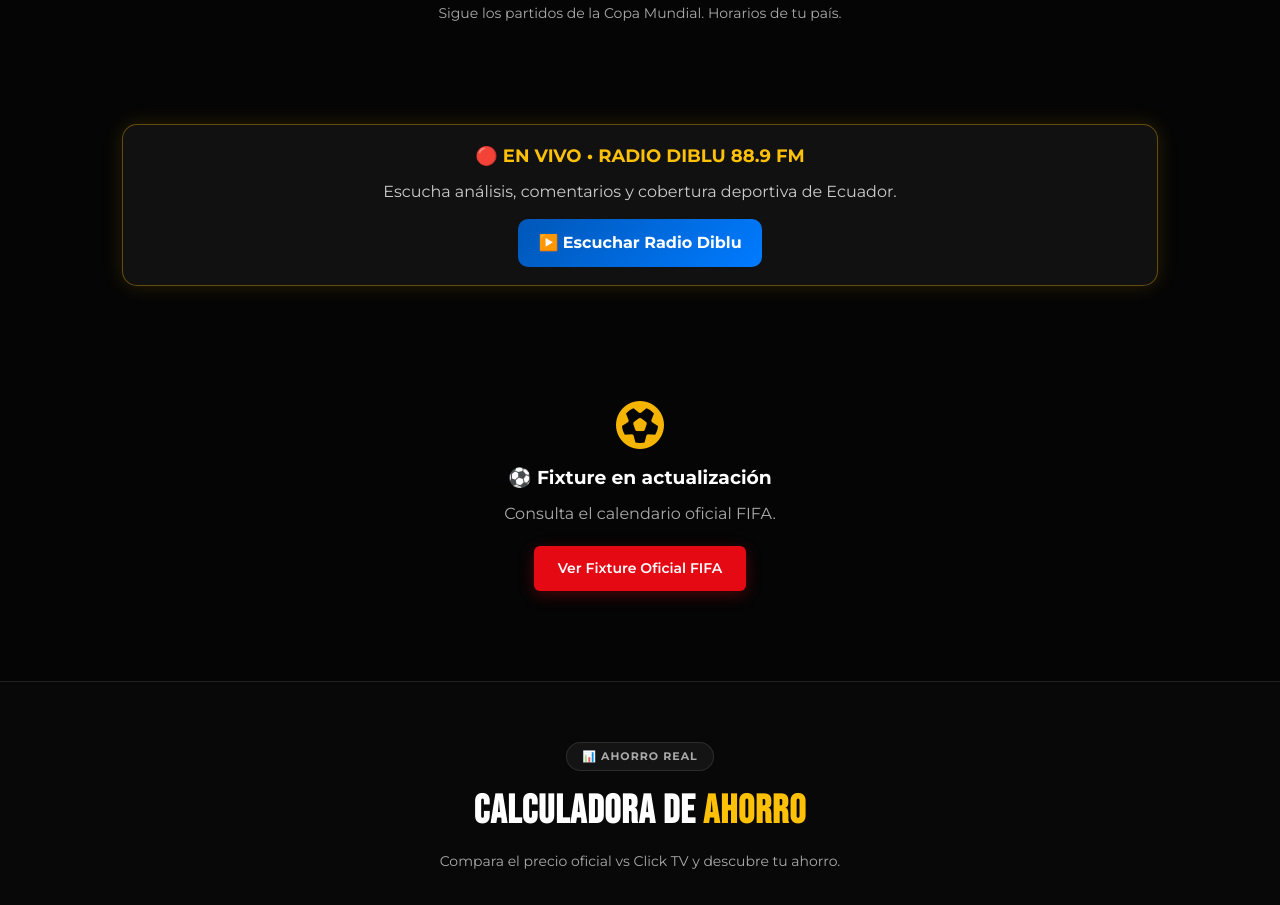
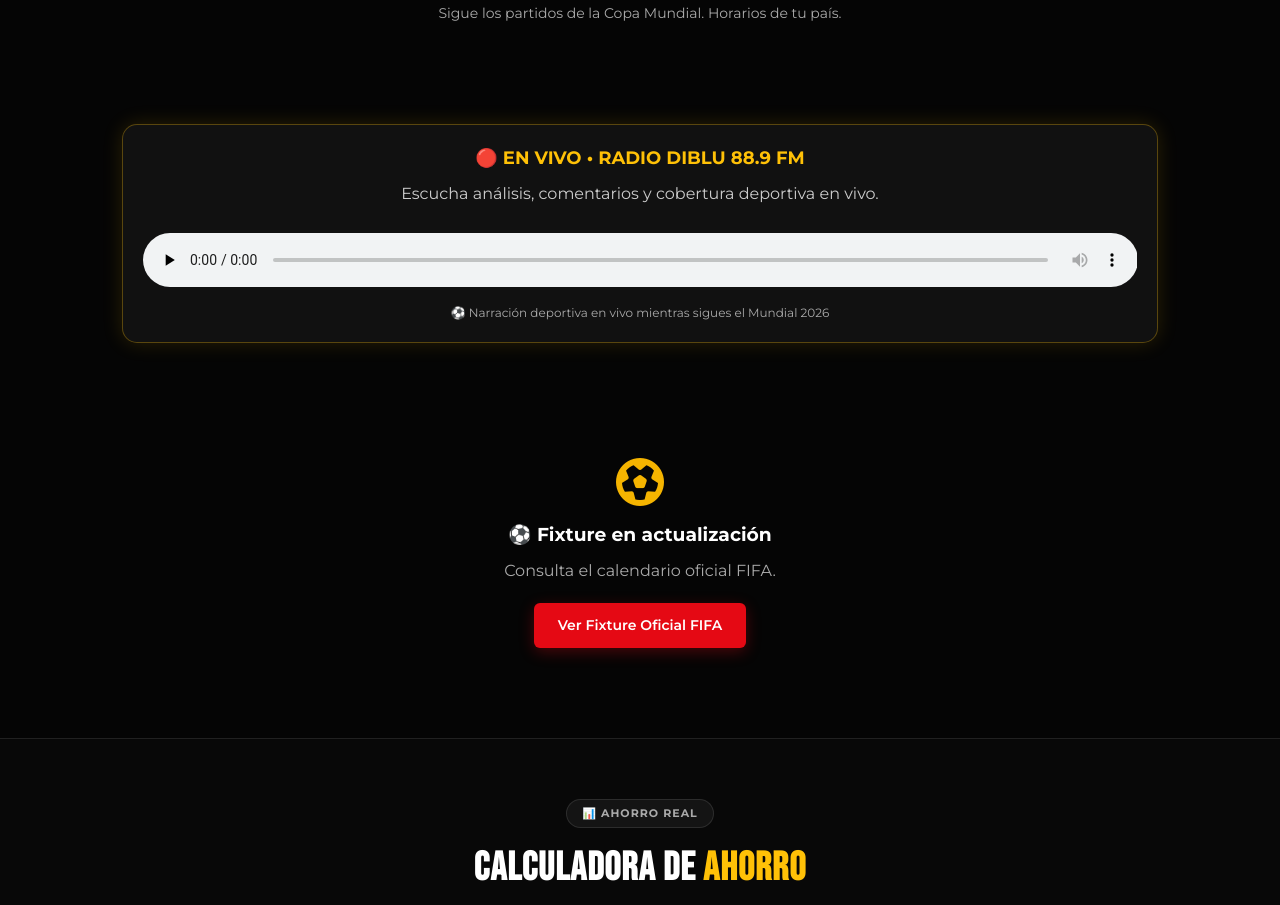
Before and after one commit to clicktvdigital/Click-Tv-Mundial-2026, a plain HTML site: page index.html in a window 1280 px wide. Shown: the part 999-1904 px from the top of the page. Drawn offline with Linux system fonts and the light colour scheme; no server answers; a script that the page names is missing.

Commit message:
Add files via upload

```diff
--- a/index.html
+++ b/index.html
@@ -143,20 +143,25 @@
 
    <section class="radio-worldcup">
     <div class="radio-card">
+
         <div class="radio-header">
             🔴 EN VIVO • RADIO DIBLU 88.9 FM
         </div>
 
         <p>
-            Escucha análisis, comentarios y cobertura deportiva de Ecuador.
+            Escucha análisis, comentarios y cobertura deportiva en vivo.
         </p>
 
-        <a href="https://diblu.ec/"
-           target="_blank"
-           rel="noopener noreferrer"
-           class="radio-btn">
-            ▶️ Escuchar Radio Diblu
-        </a>
+        <audio controls preload="none" style="width:100%;">
+            <source src="https://streamingecuador.net:9002/stream" type="audio/mpeg">
+            Tu navegador no soporta audio HTML5.
+        </audio>
+<div style="
+margin-top:10px;
+font-size:12px;
+color:#aaa;">
+⚽ Narración deportiva en vivo mientras sigues el Mundial 2026
+</div>
     </div>
 </section>
 
--- a/style.css
+++ b/style.css
@@ -634,3 +634,22 @@
 .radio-btn:hover{
     transform:translateY(-2px);
 }
+.radio-card audio{
+    width:100%;
+    margin-top:12px;
+    border-radius:10px;
+}
+
+.radio-card{
+    background:#111;
+    border:1px solid rgba(255,193,7,.3);
+    border-radius:15px;
+    padding:20px;
+}
+
+.radio-header{
+    color:#FFC107;
+    font-size:18px;
+    font-weight:700;
+    margin-bottom:10px;
+}
```
